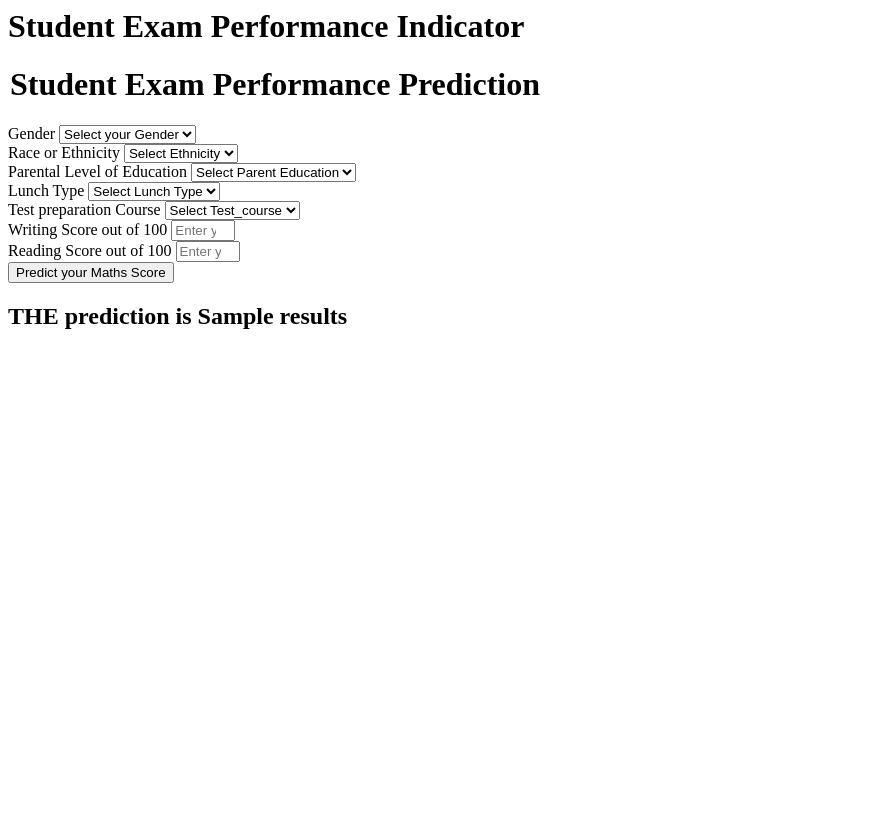
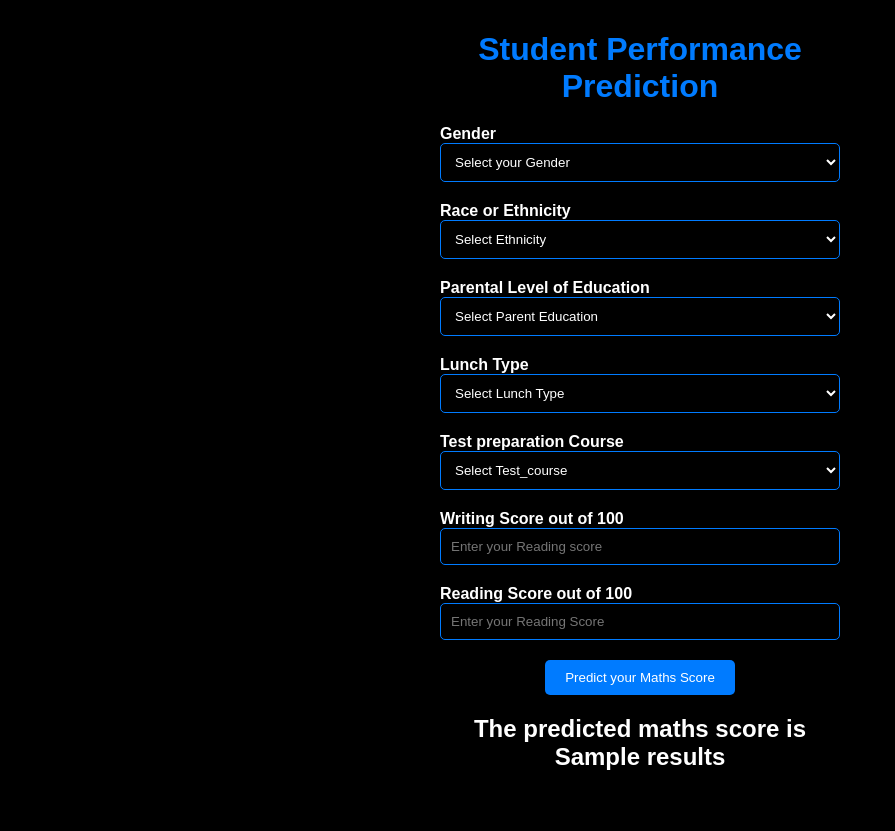
Before and after one commit to Shivansh-Wattal/MLOps__Student_Performance_Predictor, a Flask app: template templates/home.html in a window 1280 px wide. Shown: the whole page, without its empty margins (0-895 px from the left). Before the commit the page ends 329 px from the top, so only its background shows below. Run offline with Flask 3, Linux system fonts and the light colour scheme; the template is opened without the code that fills it: most values are stand-ins (such as "Sample title", 1, 10 or a date in 2020).

Commit message:
edited home.html

```diff
--- a/app.py
+++ b/app.py
@@ -46,6 +46,8 @@ def predict_datapoint():
         print("Mid Prediction")
         results=predict_pipeline.predict(pred_df)
         print("after Prediction")
+        if results[0]>100:
+            results[0]=100
         return render_template('home.html',results=results[0])
 
 
--- a/templates/home.html
+++ b/templates/home.html
@@ -1,11 +1,72 @@
 <html>
+<head>
+    <title>Student Exam Performance Indicator</title>
+    <style>
+        body {
+            font-family: Arial, sans-serif;
+            background-color: #000000;
+            color: #fff;
+            display: flex;
+            justify-content: center;
+            align-items: center;
+            height: 100vh;
+            margin: 0;
+        }
+        .login {
+            width: 400px;
+            padding: 40px;
+            background-color: #000;
+            border-radius: 10px;
+            box-shadow: 0px 0px 10px rgba(0, 0, 0, 0.2);
+            text-align: center;
+        }
+        h1 {
+            color: #007bff;
+            margin-bottom: 20px;
+            text-align: center;
+        }
+        form {
+            text-align: left;
+        }
+        .mb-3 {
+            margin-bottom: 20px;
+        }
+        label {
+            font-weight: bold;
+        }
+        select, input[type="number"] {
+            width: 100%;
+            padding: 10px;
+            border: 1px solid #007bff;
+            border-radius: 5px;
+            background-color: #000;
+            color: #fff;
+        }
+        .btn {
+            background-color: #007bff;
+            color: white;
+            padding: 10px 20px;
+            border: none;
+            border-radius: 5px;
+            cursor: pointer;
+            transition: background-color 0.3s ease-in-out;
+            display: block;
+            margin: 0 auto;
+        }
+        .btn:hover {
+            background-color: #0056b3;
+        }
+        h2 {
+            margin-top: 20px;
+            color: #fff;
+        }
+    </style>
+</head>
 <body>
     <div class="login">
-       <h1>Student Exam Performance Indicator</h1>
-
         <form action="{{ url_for('predict_datapoint')}}" method="post">
             <h1>
-            <legend>Student Exam Performance Prediction</legend>
+                <legend>Student Performance Prediction</legend>
             </h1>
             <div class="mb-3">
                 <label class="form-label">Gender</label>
@@ -104,8 +165,7 @@
                 <input class="btn btn-primary" type="submit" value="Predict your Maths Score" required />
             </div>
         </form>
-    <h2>
-       THE  prediction is {{results}}
-    </h2>
-   <body>
+        <h2>The predicted maths score is <br> {{results}}</h2>
+    </div>
+</body>
 </html>
```
Lines whose indentation alone changed are shown as unchanged.
